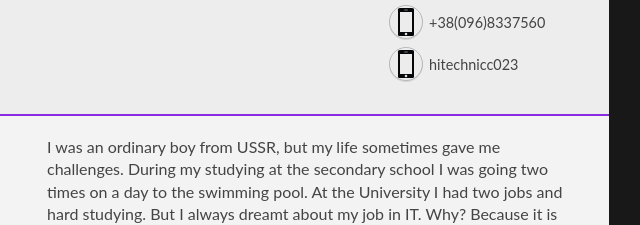
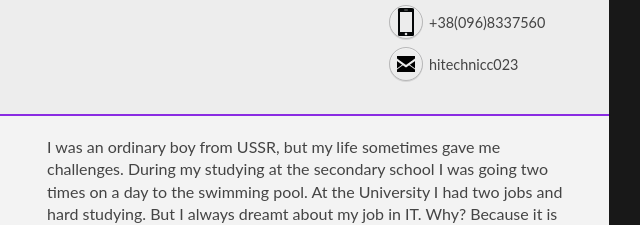
Before and after one commit to georger77/homepage, a plain HTML site: page index.html in a window 1280 px wide. Shown: the part 176-401 px from the top of the page, 431-1071 px from the left. Drawn offline with Linux system fonts and the light colour scheme.

Commit message:
check class

```diff
--- a/index.html
+++ b/index.html
@@ -52,7 +52,7 @@
                                 <a href="tel:+380968337560">+38(096)8337560</a>
                             </li>
                             <li>
-                                <a class="sb circle mobile" >
+                                <a class="sb circle email" >
                                 <img src="assets/stylesheets/images/email.png" alt="skype logo" />
                                     </a>
                                     <a >hitechnicc023</a>
```
